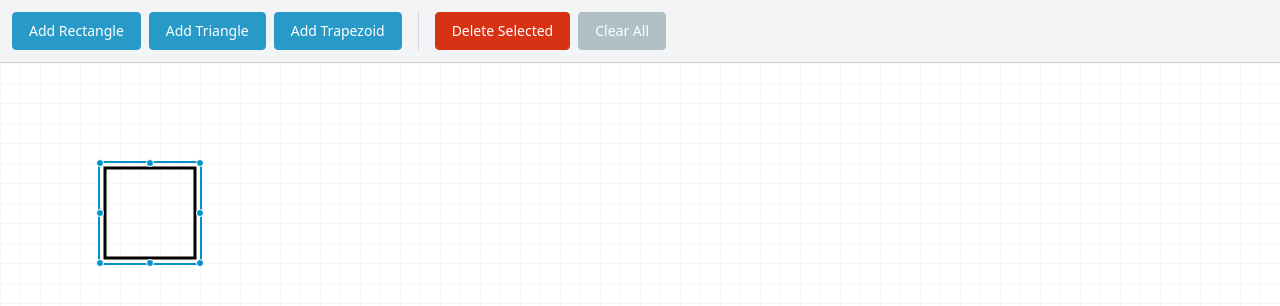
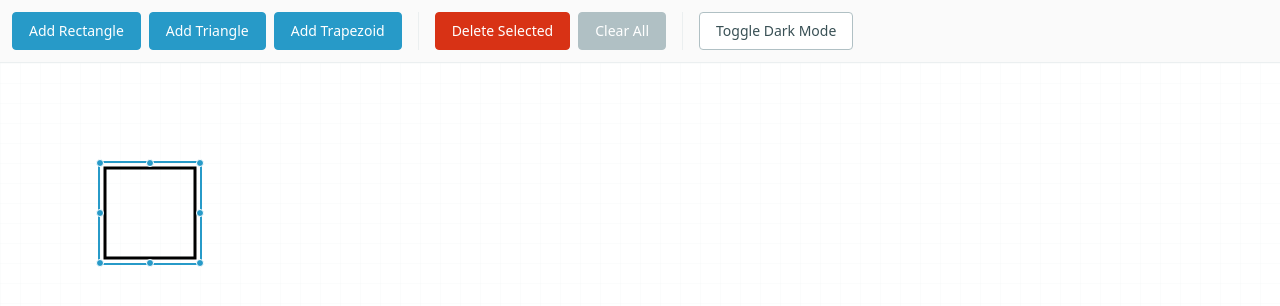
Before and after one commit to modell-aachen/SWT2526, a Vue app: page /edit in a window 1280 px wide. Both pictures are taken after a click on the button "Add Rectangle". Shown: the top 306 px of the page. Built offline with nearby package versions, Linux system fonts and the light colour scheme.

Commit message:
feat: adds dark mode and changes colors in all relevant files to support dark mode

```diff
--- a/src/components/GridCanvas/GridCanvas.vue
+++ b/src/components/GridCanvas/GridCanvas.vue
@@ -1,6 +1,6 @@
 <template>
   <div
-    class="flex-1 relative bg-white overflow-auto outline-none"
+    class="flex-1 relative bg-bg-maincontent overflow-auto outline-none"
     tabindex="0"
     @mousedown="handleCanvasClick"
     @keydown.delete="$emit('delete-selected')"
@@ -8,7 +8,7 @@
   >
     <!-- Grid pattern -->
     <svg
-      class="absolute top-0 left-0 w-full h-full pointer-events-none z-0"
+      class="absolute top-0 left-0 w-full h-full pointer-events-none z-0 text-ma-grey-200"
       xmlns="http://www.w3.org/2000/svg"
     >
       <defs>
@@ -16,7 +16,7 @@
           <path
             d="M 20 0 L 0 0 0 20"
             fill="none"
-            stroke="#e0e0e0"
+            stroke="currentColor"
             stroke-width="0.5"
           />
         </pattern>
--- a/src/components/ShapeWrapper/ShapeWrapper.vue
+++ b/src/components/ShapeWrapper/ShapeWrapper.vue
@@ -19,7 +19,7 @@
     <div v-if="selected" class="absolute inset-0 pointer-events-none">
       <div
         data-testid="selection-border"
-        class="absolute -inset-0.5 border-2 border-blue-500 pointer-events-none"
+        class="absolute -inset-0.5 border-2 border-ma-primary-500 pointer-events-none"
       ></div>
 
       <!-- Resize handles -->
@@ -27,7 +27,7 @@
         v-for="handle in resizeHandles"
         :key="handle.position"
         :data-testid="`resize-handle-${handle.position}`"
-        class="absolute w-2 h-2 bg-blue-500 border border-white rounded-full -translate-x-1/2 -translate-y-1/2 pointer-events-auto"
+        class="absolute w-2 h-2 bg-ma-primary-500 border border-white rounded-full -translate-x-1/2 -translate-y-1/2 pointer-events-auto"
         :class="getCursorClass(handle.position)"
         :style="getHandleStyle(handle)"
         @mousedown.stop="handleResizeStart(handle.position, $event)"
@@ -59,7 +59,7 @@ interface Props {
 }
 
 const props = withDefaults(defineProps<Props>(), {
-  outline: '#000',
+  outline: 'var(--ma-text-01)',
   fill: 'transparent',
   selected: false,
 })
--- a/src/components/Toolbar/Toolbar.vue
+++ b/src/components/Toolbar/Toolbar.vue
@@ -1,5 +1,5 @@
 <template>
-  <div class="flex gap-2 p-3 bg-gray-100 border-b border-gray-300 shrink-0">
+  <div class="flex gap-2 p-3 bg-ma-grey-100 border-b border-ma-grey-300 shrink-0">
     <button
       class="px-4 py-2 border border-ma-primary-500 bg-ma-primary-500 text-white rounded cursor-pointer text-sm transition-all hover:bg-ma-primary-600 hover:border-ma-primary-600"
       @click="$emit('add-shape', 'rectangle')"
@@ -18,7 +18,7 @@
     >
       Add Trapezoid
     </button>
-    <div class="w-px bg-gray-300 mx-2"></div>
+    <div class="w-px bg-ma-grey-300 mx-2"></div>
     <button
       :disabled="!hasSelectedShape"
       class="px-4 py-2 border border-ma-danger bg-ma-danger text-white rounded cursor-pointer text-sm transition-all hover:bg-ma-red-700 disabled:opacity-50 disabled:cursor-not-allowed"
@@ -31,6 +31,13 @@
       @click="$emit('clear-all')"
     >
       Clear All
+    </button>
+    <div class="w-px bg-ma-grey-300 mx-2"></div>
+    <button
+      class="px-4 py-2 border border-ma-grey-500 bg-ma-white text-ma-grey-900 rounded cursor-pointer text-sm transition-all hover:bg-ma-grey-200 hover:border-ma-grey-600"
+      @click="toggleDarkMode"
+    >
+      Toggle Dark Mode
     </button>
   </div>
 </template>
@@ -47,4 +54,7 @@ defineEmits<{
   'delete-selected': []
   'clear-all': []
 }>()
+const toggleDarkMode = () => {
+  document.documentElement.classList.toggle('dark-mode')
+}
 </script>
--- a/src/views/EditPage/EditPage.vue
+++ b/src/views/EditPage/EditPage.vue
@@ -1,5 +1,5 @@
 <template>
-  <div class="flex flex-col h-screen w-screen overflow-hidden">
+  <div class="flex flex-col h-screen w-screen overflow-hidden bg-bg-maincontent">
     <Toolbar
       :has-selected-shape="!!shapesStore.selectedShapeId"
       @add-shape="addShape"
```
